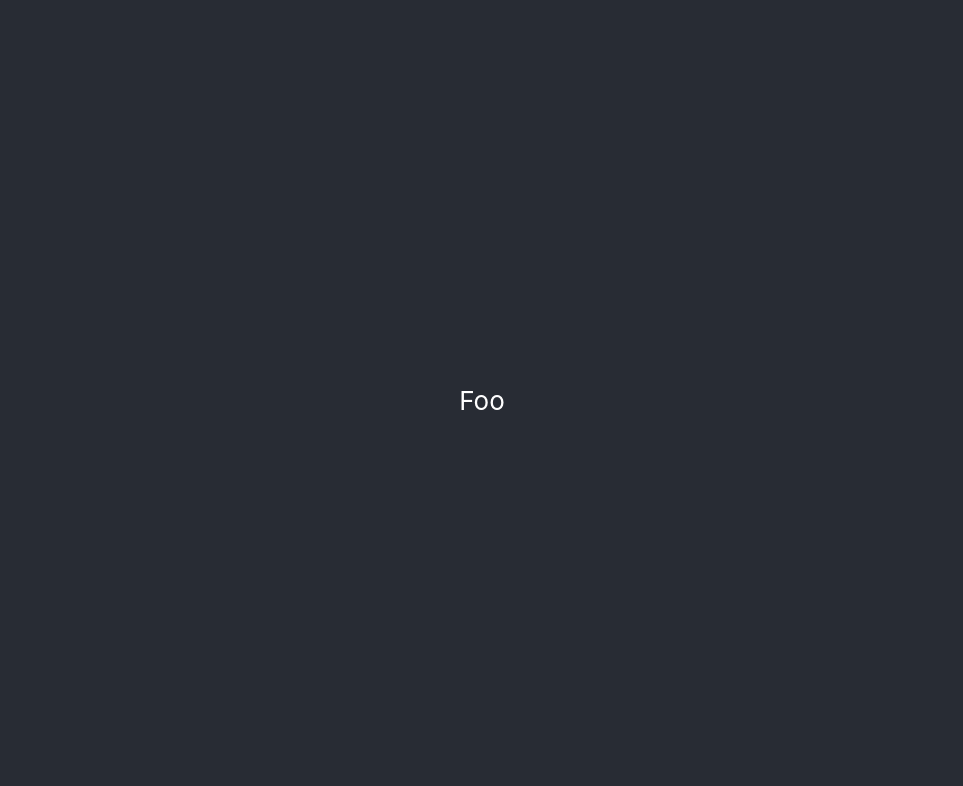
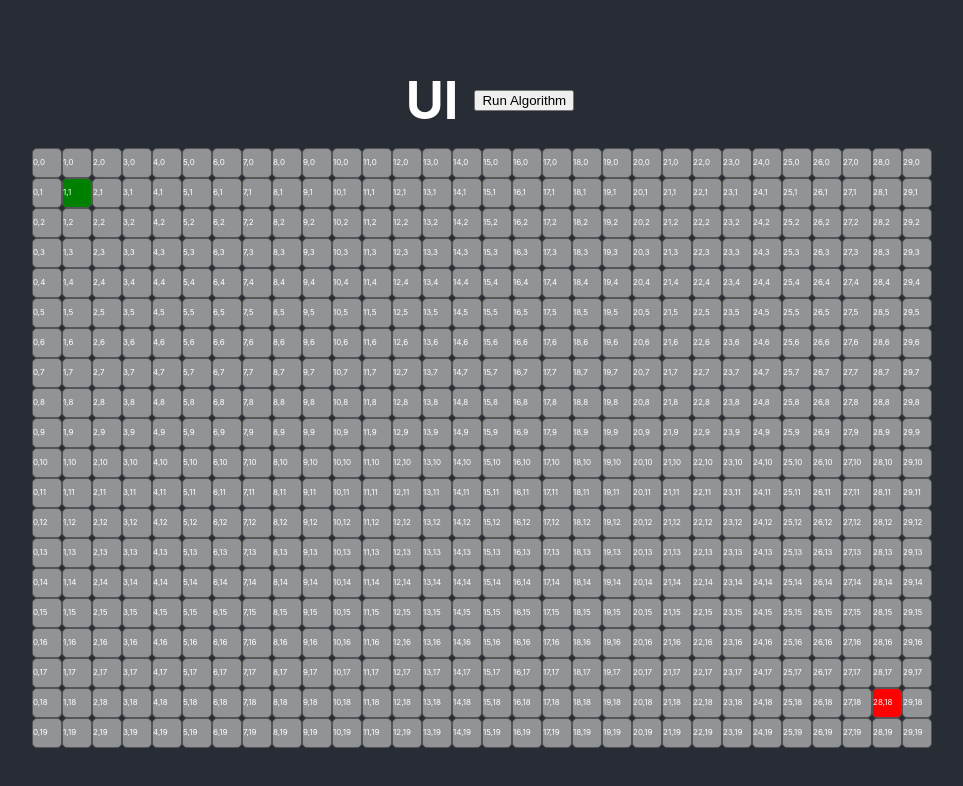
Before and after one commit to joecaro/pathfinder-react-app, a React (Create React App) app: page / in a window 1280 px wide. Shown: the top 786 px of the page, without its empty margins (158-1121 px from the left). Built offline with nearby package versions, Linux system fonts and the light colour scheme.

Commit message:
grid and cells

```diff
--- a/package.json
+++ b/package.json
@@ -13,6 +13,7 @@
     "react": "^17.0.2",
     "react-dom": "^17.0.2",
     "react-scripts": "4.0.3",
+    "styled-components": "^5.3.3",
     "typescript": "^4.1.2",
     "web-vitals": "^1.0.1"
   },
@@ -39,5 +40,8 @@
       "last 1 firefox version",
       "last 1 safari version"
     ]
+  },
+  "devDependencies": {
+    "@types/styled-components": "^5.1.15"
   }
 }
--- a/src/App.tsx
+++ b/src/App.tsx
@@ -1,9 +1,11 @@
 import './App.css';
 import PathfindingVisualizer from './components/PathfindingVisualizer/PathfindingVisualizer';
+import UI from './components/UI/UI';
 
 function App() {
   return (
     <div className="App-header">
+      <UI />
       <PathfindingVisualizer />
     </div>
   );
--- a/src/components/PathfindingVisualizer/Node/Node.tsx
+++ b/src/components/PathfindingVisualizer/Node/Node.tsx
@@ -1,9 +1,41 @@
 import React from 'react'
+import styled from 'styled-components'
+import {ICell} from '../PathfindingVisualizer'
 
-export default function Node() {
+type NodeContainerProps = {
+	isStart: boolean;
+	isEnd: boolean;
+}
+
+const NodeContainer = styled.div<NodeContainerProps>`
+	background-color: ${({isStart, isEnd}) => isStart ? 'green' : isEnd ? "red" : '#ffffff7d'};
+	border-radius: 5px;
+	border: 1px solid #555;
+`
+
+export default function Node(props: INodeProps) {
 	return (
-		<div>
-
-		</div>
+		<NodeContainer isStart={props.isStart} isEnd={props.isEnd}>
+			<p style={{fontSize: '.5rem'}}>{props.cell.col},{props.cell.row}</p>
+		</NodeContainer>
 	)
 }
+
+interface INodeProps {
+	isStart: boolean;
+	isEnd: boolean;
+	cell: ICell;
+}
+
+interface INode {
+	row: number;
+	col: number;
+	isVisited: boolean;
+}
+
+
+export const DEFAULT_NODE: INode = {
+	row: 0,
+	col: 0,
+	isVisited: false,
+}
--- a/src/components/PathfindingVisualizer/PathfindingVisualizer.tsx
+++ b/src/components/PathfindingVisualizer/PathfindingVisualizer.tsx
@@ -1,11 +1,91 @@
-import React from 'react'
-import Node from './Node/Node'
+import { type } from 'os'
+import React, { useState } from 'react'
+import styled from 'styled-components'
+import Node, {DEFAULT_NODE} from './Node/Node'
 
+interface ICoordinate{
+	x: number;
+	y: number;
+  }
+
+export interface IGrid{
+	width: number;
+	height: number;
+	gridArray: ICell[][];
+}
+
+export interface ICell{
+	col: number,
+	row: number;
+	isStart: boolean;
+	isEnd: boolean;
+	isVisited: boolean;
+	previousCell?: ICell;
+	isBlocked: boolean;
+	distance: number;
+	isWall: boolean;
+}
+
+const createCell = (col: number, row: number ): ICell => {
+	return {
+		col: col,
+		row: row,
+		isStart: row === start.x && col === start.y,
+		isEnd: row === end.x && col === end.y,
+		isVisited: false,
+		isBlocked: false,
+		distance: Infinity,
+		isWall: false,
+	}
+}
+
+const width: number = 30;
+const height: number = 20;
+const start: ICoordinate = {x: 1, y: 1};
+const end: ICoordinate = {x: height - 2, y: width - 2};
+
+const generateArray = (width: number, height: number): ICell[][] => {
+	const grid = [];
+	for (let row = 0; row < height; row++) {
+	  const currentRow = [];
+	  for (let col = 0; col < width; col++) {
+		currentRow.push(createCell(col, row));
+	  }
+	  grid.push(currentRow);
+	}
+	return grid;
+}
+
+const initialGrid: IGrid = {
+	width: width,
+	height: height,
+	gridArray: generateArray(width, height,),
+}
+
+
+
+type GridProps = {
+	  width: number;
+	  height: number;
+  }
+
+
+const GridContainer = styled.div<GridProps>`
+	display: grid;
+	grid-template-columns: ${({width}) => `repeat(${width}, 1fr)`};
+	grid-template-rows: ${({height}) => `repeat(${height}, 1fr)`};
+	width: ${({width}) => `${width * 30}px`};
+	height: ${({height}) => `${height * 30}px`};
+`
 export default function PathfindingVisualizer() {
+	const [grid, setGrid] = useState(initialGrid)
+
 	return (
-		<div>
-			Foo
-			<Node />
-		</div>
+		<GridContainer width={grid.width} height={grid.height}>
+			{grid.gridArray.map((row: ICell[], rowIndex: number) => row.map((cell: ICell, colIndex: number) =>
+			<Node
+			key={`${rowIndex}-${colIndex}`} isStart={rowIndex === start.x && colIndex === start.y} isEnd={rowIndex === end.x && colIndex === end.y}	cell={cell}
+			/>))}
+		</GridContainer>
 	)
 }
--- /dev/null
+++ b/src/components/UI/UI.tsx
@@ -0,0 +1,22 @@
+import React from 'react'
+import styled from 'styled-components'
+
+const UIContainer = styled.div`
+	padding: 1rem;
+	display: flex;
+	align-items: center;
+	justify-content: center;
+	h1 {
+		display: inline-block;
+		margin: 0 1rem;
+	}
+`
+
+export default function UI() {
+	return (
+		<UIContainer>
+			<h1>UI</h1>
+			<button>Run Algorithm</button>
+		</UIContainer>
+	)
+}
```
Also changed, not shown: 1 other file (tests, documents, lock files or other folders).
